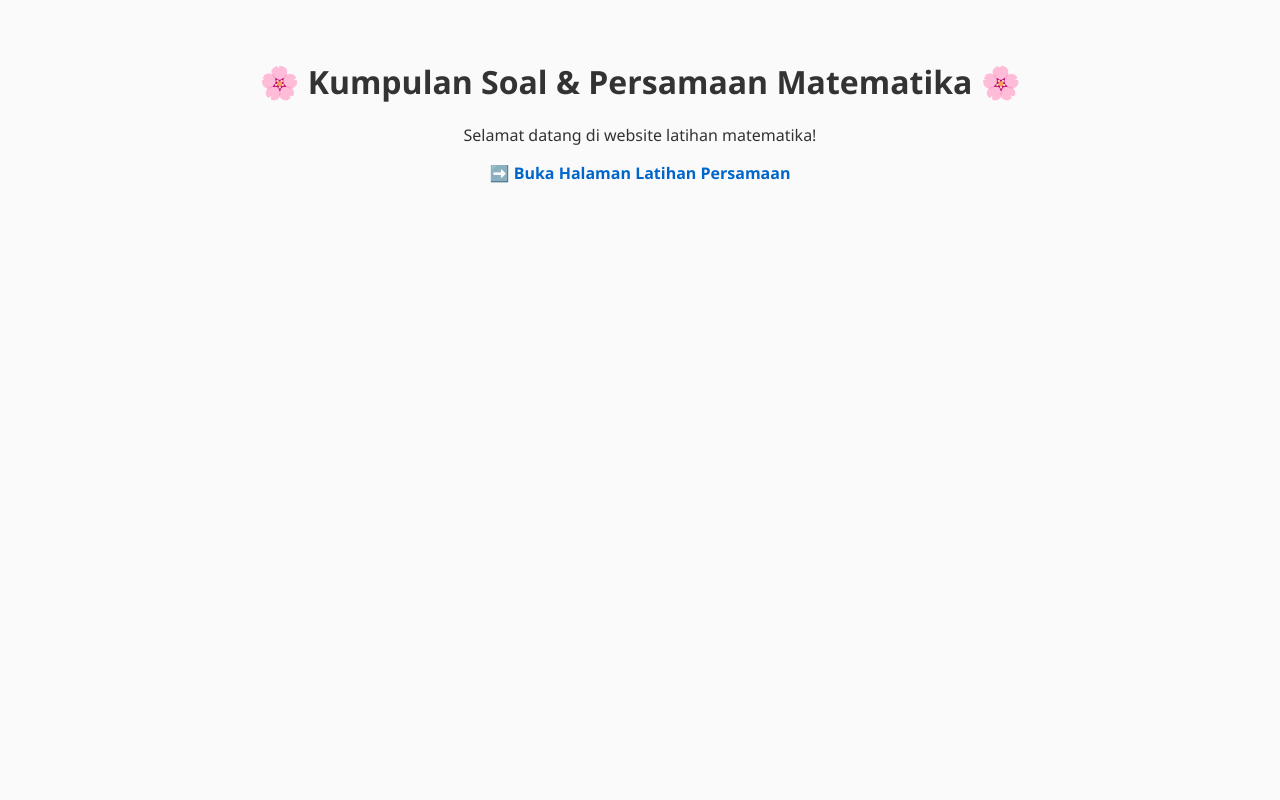
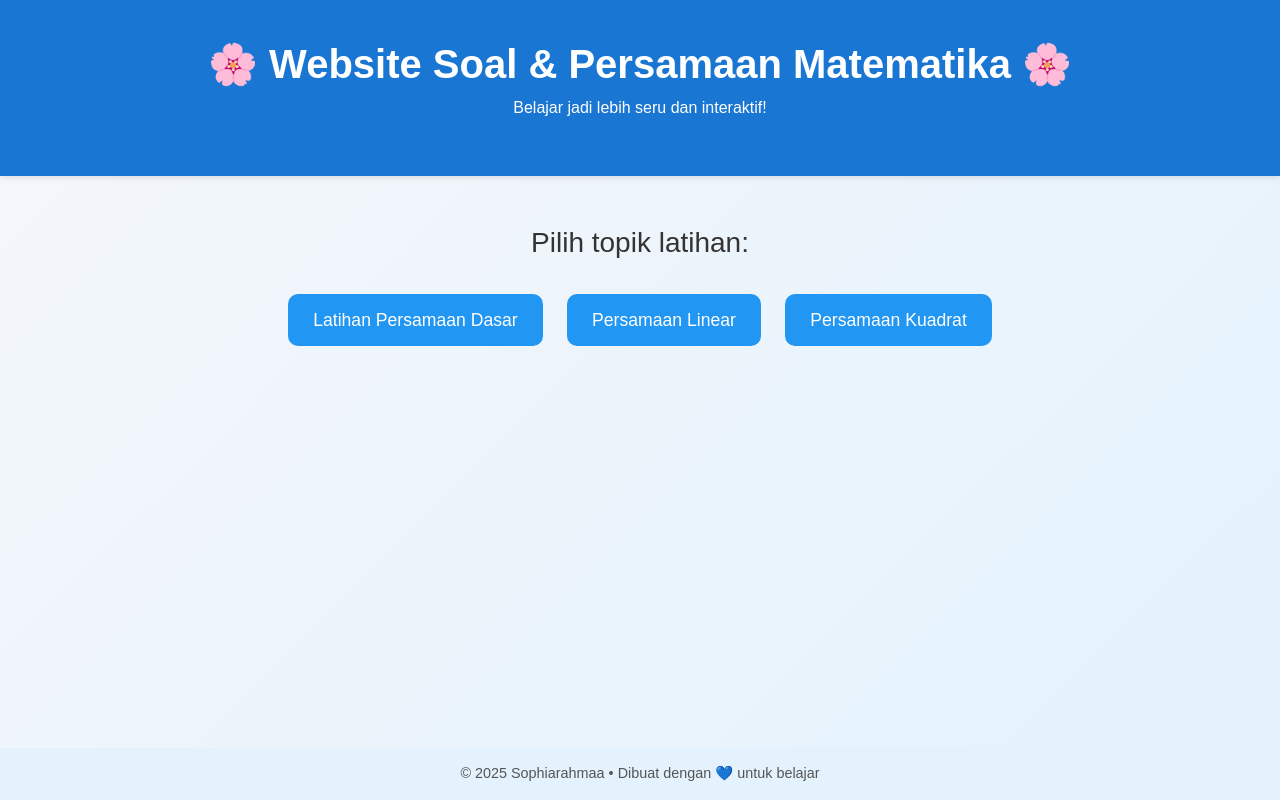
Before and after one commit to sophiarahmaa/bimbelbrillianyusuf.github.io, a plain HTML site: page index.html in a window 1280 px wide. Drawn offline with nearby package versions, Linux system fonts and the light colour scheme.

Commit message:
Update index.html

```diff
--- a/index.html
+++ b/index.html
@@ -2,30 +2,79 @@
 <html lang="id">
 <head>
   <meta charset="UTF-8">
-  <meta name="viewport" content="width=device-width, initial-scale=1.0">
-  <title>Bimbingan Belajar Brillian Yusuf</title>
-  <meta name="description" content="Brillian Yusuf merupakan penyedia layanan bimbingan belajar dengan tentor-tentor yang berpengalaman.">
-  <meta name="keywords" content="bimbingan belajar, bimbingan belajar brillian yusuf, brillian yusuf, latihan soal, rangkuman materi, bimbel jogja, jogja, yogyakarta, les jogja, bimbel murah jogja">
-  <meta name="author" content="Bimbingan Belajar Brillian Yusuf">
-  <link rel="canonical" href="https://bimbelbrillianyusuf/">
+  <meta name="viewport" content="width=device-width, initial-scale=1">
+  <title>Kumpulan Soal Matematika - Sophiarahmaa</title>
+  <meta name="description" content="Kumpulan latihan soal dan persamaan matematika interaktif. Belajar matematika dengan mudah di website Sophiarahmaa.">
+  <meta name="keywords" content="soal matematika, latihan, belajar matematika, persamaan, mathjax">
+  <meta name="author" content="Sophiarahmaa">
+
+  <!-- Bootstrap CSS -->
+  <link href="https://cdn.jsdelivr.net/npm/bootstrap@5.3.3/dist/css/bootstrap.min.css" rel="stylesheet">
+
   <style>
     body {
-      font-family: "Segoe UI", Arial, sans-serif;
-      background-color: #fafafa;
+      font-family: 'Poppins', sans-serif;
+      background: linear-gradient(135deg, #f5f7fa, #e3f2fd);
       color: #333;
+      min-height: 100vh;
+      display: flex;
+      flex-direction: column;
+    }
+    header {
+      background-color: #1976d2;
+      color: white;
       text-align: center;
-      margin-top: 60px;
+      padding: 40px 20px;
+      box-shadow: 0 2px 6px rgba(0,0,0,0.1);
     }
-    a {
-      color: #0066cc;
-      text-decoration: none;
-      font-weight: bold;
+    header h1 {
+      font-weight: 600;
+    }
+    main {
+      flex: 1;
+      text-align: center;
+      padding: 50px 20px;
+    }
+    .btn-custom {
+      background-color: #2196f3;
+      color: white;
+      border-radius: 10px;
+      padding: 12px 24px;
+      font-size: 1.1rem;
+      margin: 10px;
+      transition: 0.3s;
+    }
+    .btn-custom:hover {
+      background-color: #1565c0;
+      transform: scale(1.05);
+    }
+    footer {
+      background: #e3f2fd;
+      text-align: center;
+      padding: 15px;
+      font-size: 0.9rem;
+      color: #555;
     }
   </style>
 </head>
 <body>
-  <h1>🌸 Kumpulan Soal & Persamaan Matematika 🌸</h1>
-  <p>Selamat datang di website latihan matematika!</p>
-  <p><a href="latihan.html">➡️ Buka Halaman Latihan Persamaan</a></p>
+  <header>
+    <h1>🌸 Website Soal & Persamaan Matematika 🌸</h1>
+    <p>Belajar jadi lebih seru dan interaktif!</p>
+  </header>
+
+  <main>
+    <h3 class="mb-4">Pilih topik latihan:</h3>
+    <a href="latihan.html" class="btn btn-custom">Latihan Persamaan Dasar</a>
+    <a href="soal-linear.html" class="btn btn-custom">Persamaan Linear</a>
+    <a href="soal-kuadrat.html" class="btn btn-custom">Persamaan Kuadrat</a>
+  </main>
+
+  <footer>
+    © 2025 Sophiarahmaa • Dibuat dengan 💙 untuk belajar
+  </footer>
+
+  <!-- Bootstrap JS -->
+  <script src="https://cdn.jsdelivr.net/npm/bootstrap@5.3.3/dist/js/bootstrap.bundle.min.js"></script>
 </body>
 </html>
```
